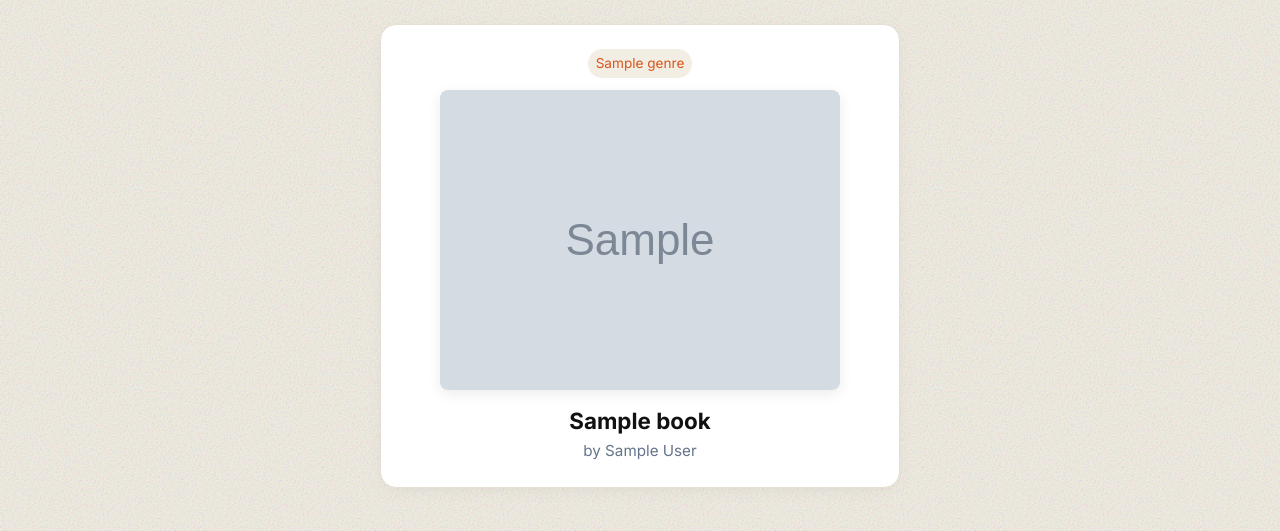
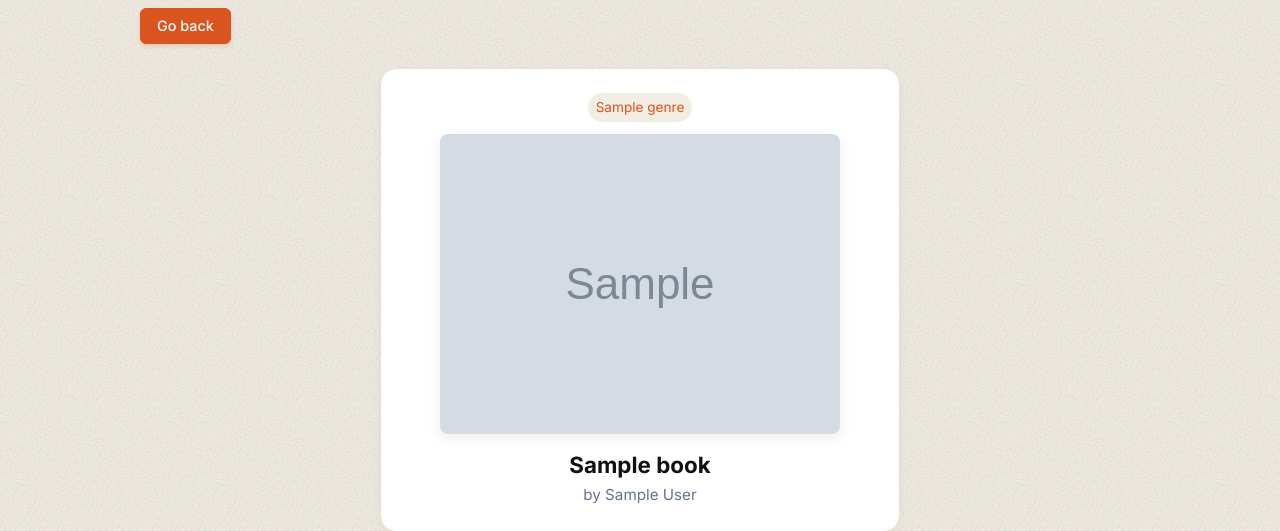
Before and after one commit to Deibuuuu/bookshelf, a Laravel app: template resources/views/books/show.blade.php in a window 1280 px wide. Shown: the part 102-633 px from the top of the page. Run offline with Laravel 12, Linux system fonts and the light colour scheme; the template is opened without the code that fills it: most values are stand-ins (such as "Sample title", 1, 10 or a date in 2020); grey boxes marked "Sample" are stand-in pictures.

Commit message:
style: add back button

```diff
--- a/resources/views/books/show.blade.php
+++ b/resources/views/books/show.blade.php
@@ -1,6 +1,7 @@
 @extends('layouts.app')
 
 @section('content')
+    <a class="button button-accent" href="{{ route('books.index') }}">Go back</a>
     <div class="show-panel">
         <span class="tag">{{ $book->genre }}</span>
         <div class="show-image-container">
```
